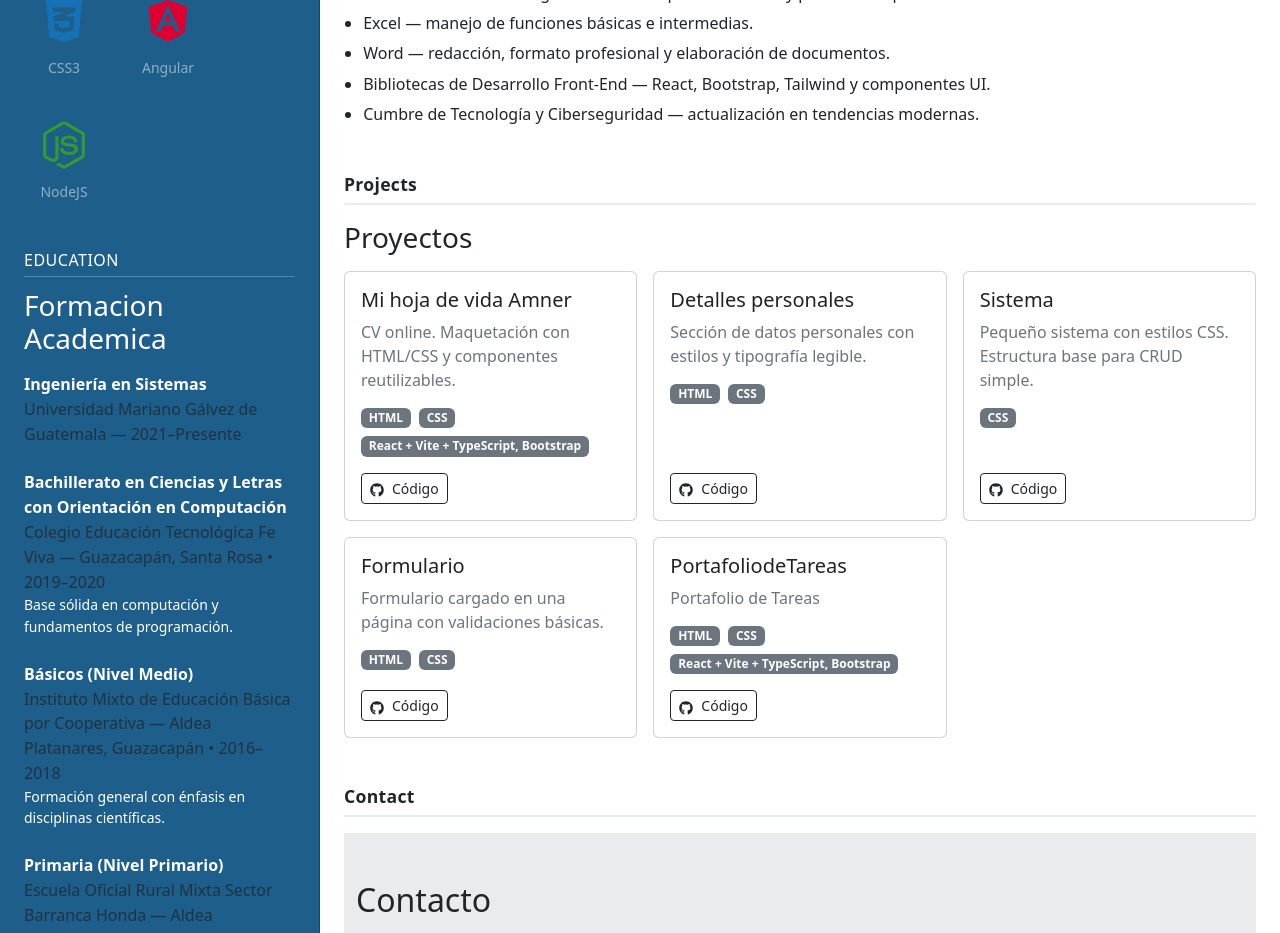
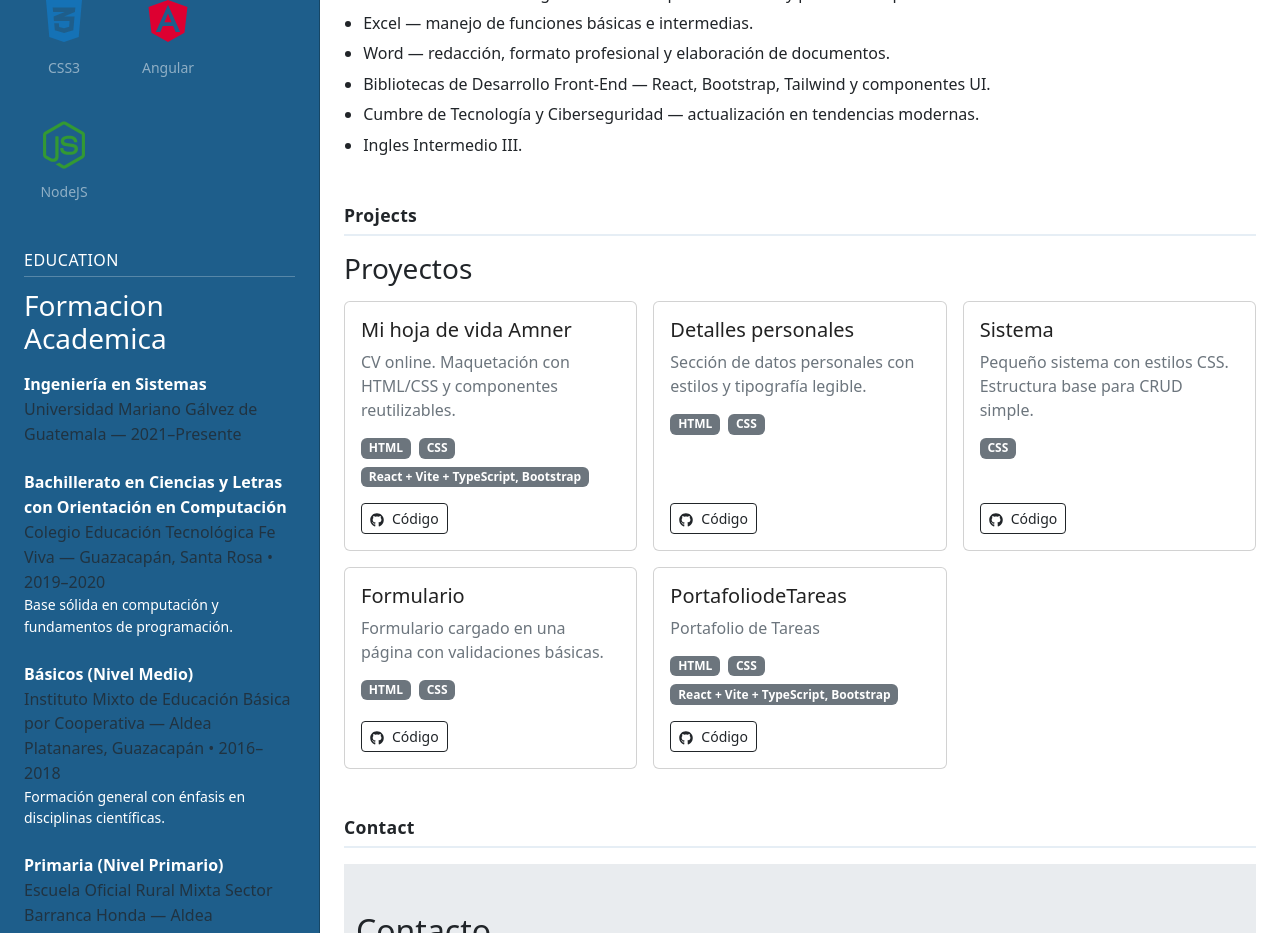
Before and after one commit to PerezAmnerJr/Mi-hoja-de-Vida-Amner, a React (Vite) app: page / in a window 1280 px wide. Shown: the part 1120-2053 px from the top of the page. Built offline with nearby package versions, Linux system fonts and the light colour scheme.

Commit message:
Nueva agregación de experiencia

```diff
--- a/src/sections/Experience.tsx
+++ b/src/sections/Experience.tsx
@@ -100,6 +100,7 @@ export default function Experience() {
           <li>Word — redacción, formato profesional y elaboración de documentos.</li>
           <li>Bibliotecas de Desarrollo Front-End — React, Bootstrap, Tailwind y componentes UI.</li>
           <li>Cumbre de Tecnología y Ciberseguridad — actualización en tendencias modernas.</li>
+          <li>Ingles Intermedio III.</li>
         </ul>
       </div>
     </section>
```
